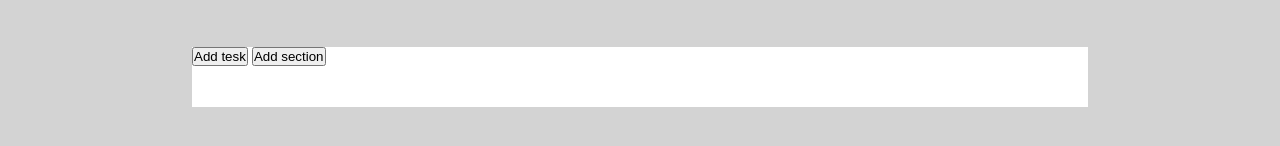
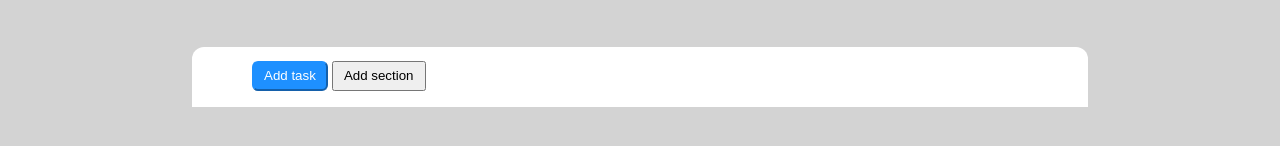
Before and after one commit to GiacomoBozzolino/html-css-toboolist, a plain HTML site: page index.html in a window 1280 px wide. Shown: the part 90-236 px from the top of the page. Drawn offline with Linux system fonts and the light colour scheme.

Commit message:
fine sezione pulsanti

```diff
--- a/css/style.css
+++ b/css/style.css
@@ -23,10 +23,38 @@ h1{
 /* FINE HEADER */
 
 /* MAIN */
+/* CLASSI PULSANTI */
 .button-section{
     background-color: white;
     margin:0 auto;
-   margin-top: 50px;
+    margin-top: 50px;
     width: 70%;
     height: 60px;
+    text-align: left;
+    vertical-align:middle;
+    line-height: 3.5;
+    padding-left: 60px;
+    border-top-right-radius: 12px;
+    border-top-left-radius: 12px;
+    margin-bottom: 10px;
 }
+ button{
+    height: 30px;
+    padding-left: 10px;
+    padding-right: 10px;
+ }
+
+ #task{
+    color:white;
+    background-color: dodgerblue;
+    border-radius:6px;
+    border-color: dodgerblue;
+ }
+
+ #section{
+    color:grey;
+    background-color: white;
+    border-radius:6px;
+   border-color: gray;
+ }
+ /* FINE CLASSI PULSANTI */
--- a/index.html
+++ b/index.html
@@ -18,9 +18,12 @@
     <main>
         <!-- INIZIO PULSANTI -->
         <div class="button-section">
-<button>Add tesk</button>
-<button>Add section</button>
+        <button id="task">Add task</button>
+        <button id="">Add section</button>
         </div>
+        <!-- FINE PULSANTI -->
+        <!-- INIZIO LISTA -->
+        <!-- FINE LISTA -->
     </main>
     <!-- FINE MAIN -->
 
```
